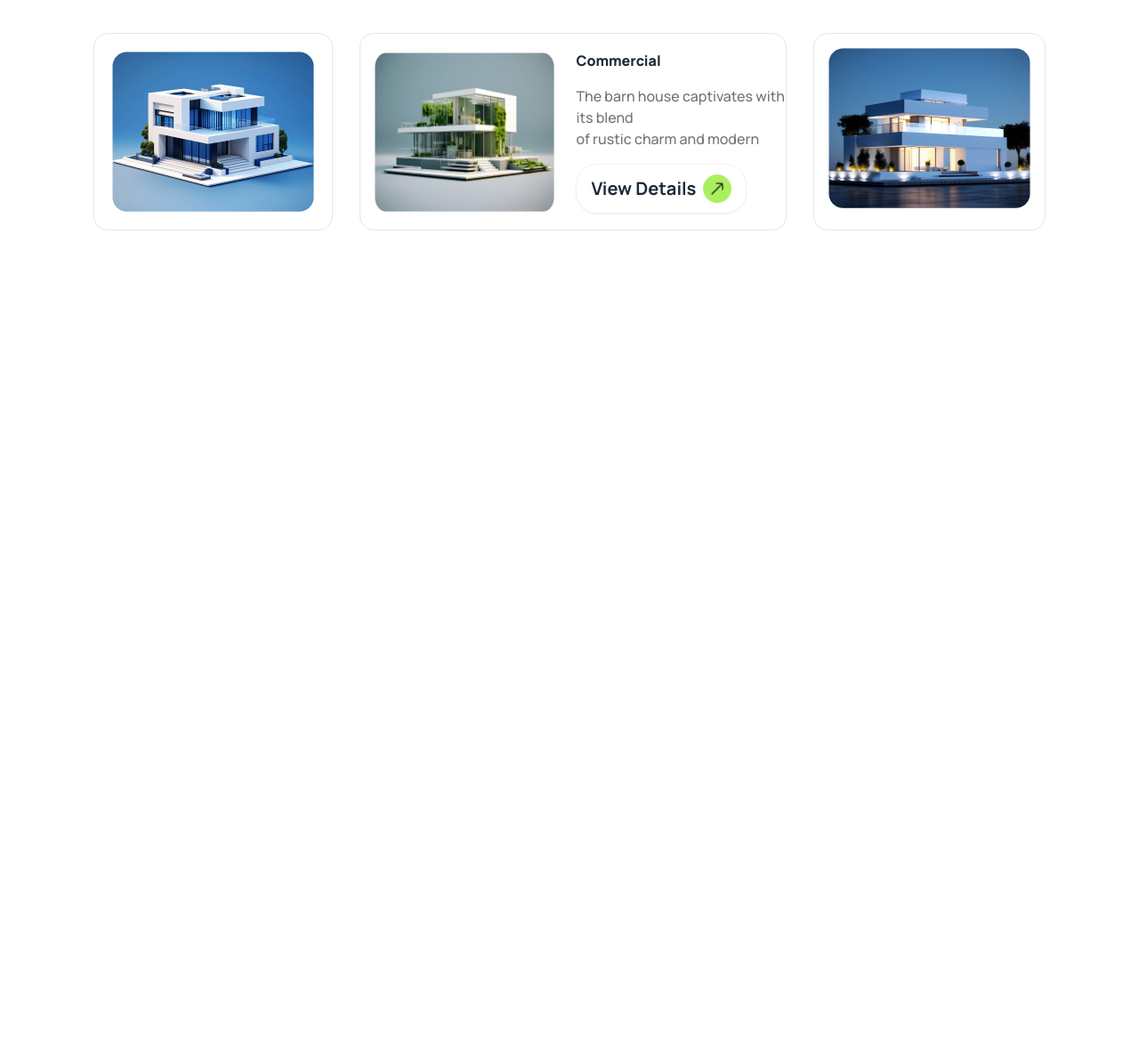
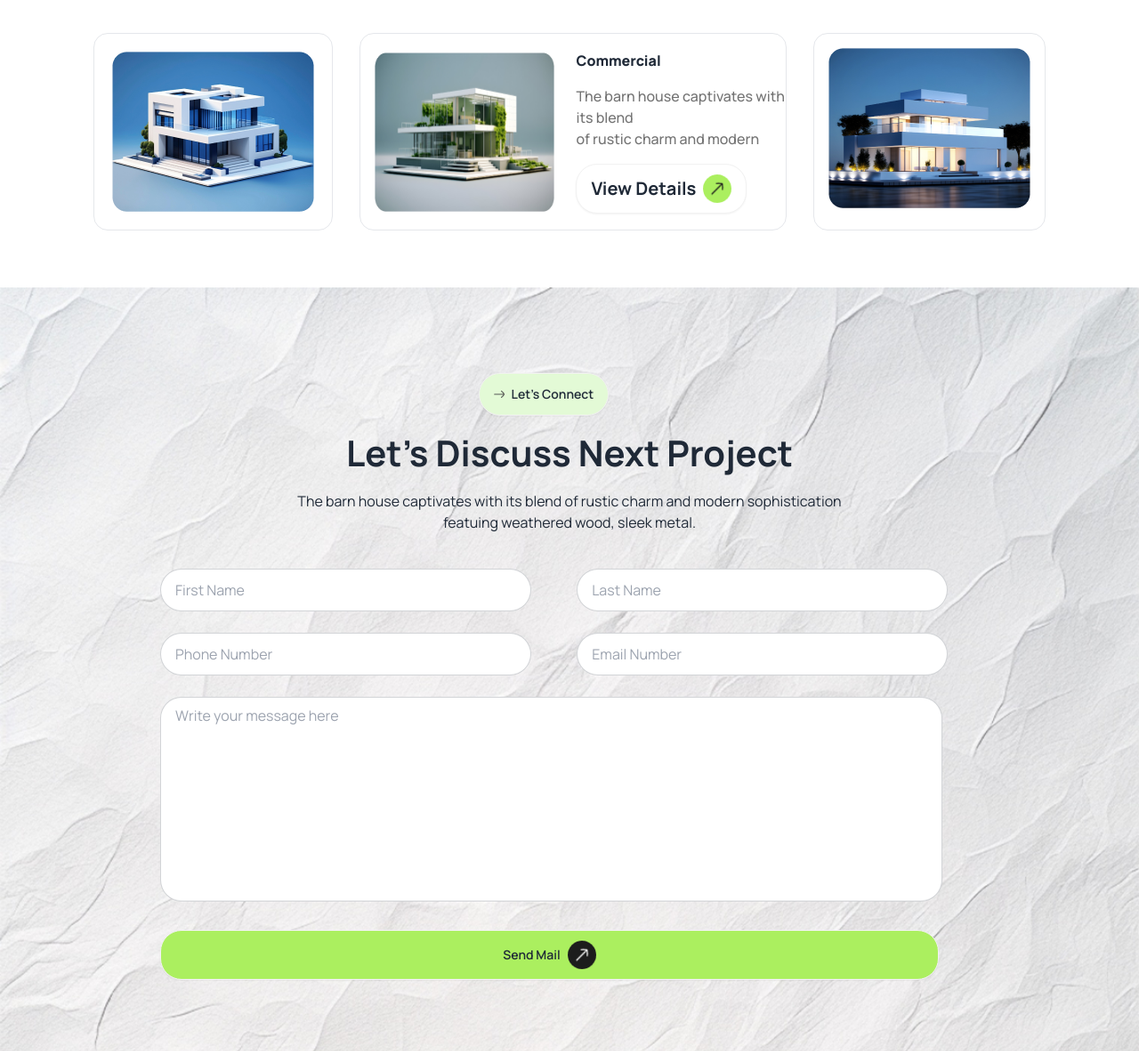
Before and after one commit to Rafiq6743/assin-ment-3, a plain HTML site: page index.html in a window 1280 px wide. Shown: the part 2670-3851 px from the top of the page at 89% size. Before the commit the page ends 2929 px from the top, so only its background shows below. Drawn offline with nearby package versions, Linux system fonts and the light colour scheme.

Commit message:
added new section

```diff
--- a/index.html
+++ b/index.html
@@ -203,7 +203,7 @@
 
 
  </section>
- <section class="pt-16">
+ <section class="pt-16 pb-16">
   <a class="btn rounded-3xl bg-[#e3fad6] ml-[42%]" href="">
     <img class="w-3" src="assets/image3.png">Explore our Latest works
     </a>
@@ -260,5 +260,32 @@
     </div>
    </div>
  </section>
+ <section class="pt-24  bg-cover " style="background-image: url(assets/bg.jpg)">
+  <a class="btn rounded-3xl bg-[#e3fad6] ml-[42%] " href="">
+    <img class="w-3" src="assets/image3.png">Let’s Connect
+    </a>
+    <div class="flex flex-col justify-center items-center">
+       <div>
+        <h3 class="font-bold text-[40px] mt-3">Let’s Discuss Next Project</h3>
+       </div>
+       <div>
+        <p class="mt-3">The barn house captivates with its blend of rustic charm and modern sophistication</p>
+          <p class="text-center"> featuing weathered wood, sleek metal.</p>
+       </div>
+    </div>
+    <div class="ml-[180px] mt-10 pb-20">
+      <input type="" placeholder="First Name" class="input input-bordered rounded-3xl pr-52" required />
+    <input type="" placeholder="Last Name " class="input input-bordered rounded-3xl pr-52 ml-12" required />
+    <br>
+    <input type="" placeholder="Phone Number" class="input input-bordered rounded-3xl pr-52 mt-6" required />
+    <input type="email" placeholder="Email Number" class="input input-bordered rounded-3xl pr-52 ml-12" required />
+    <br>
+    <input type="" placeholder="Write your message here" class="input input-bordered rounded-3xl pr-[670px] pb-52 pt-5 mt-6" required />
+    <a class="btn h-14 w-[875px] mt-8 rounded-3xl bg-[#ABEF5F]">Send Mail
+      <img class="h-8" src="assets/image2.png" alt="">
+    </a>
+    </div>
+ </section>
+
 </body>
 </html>
```
